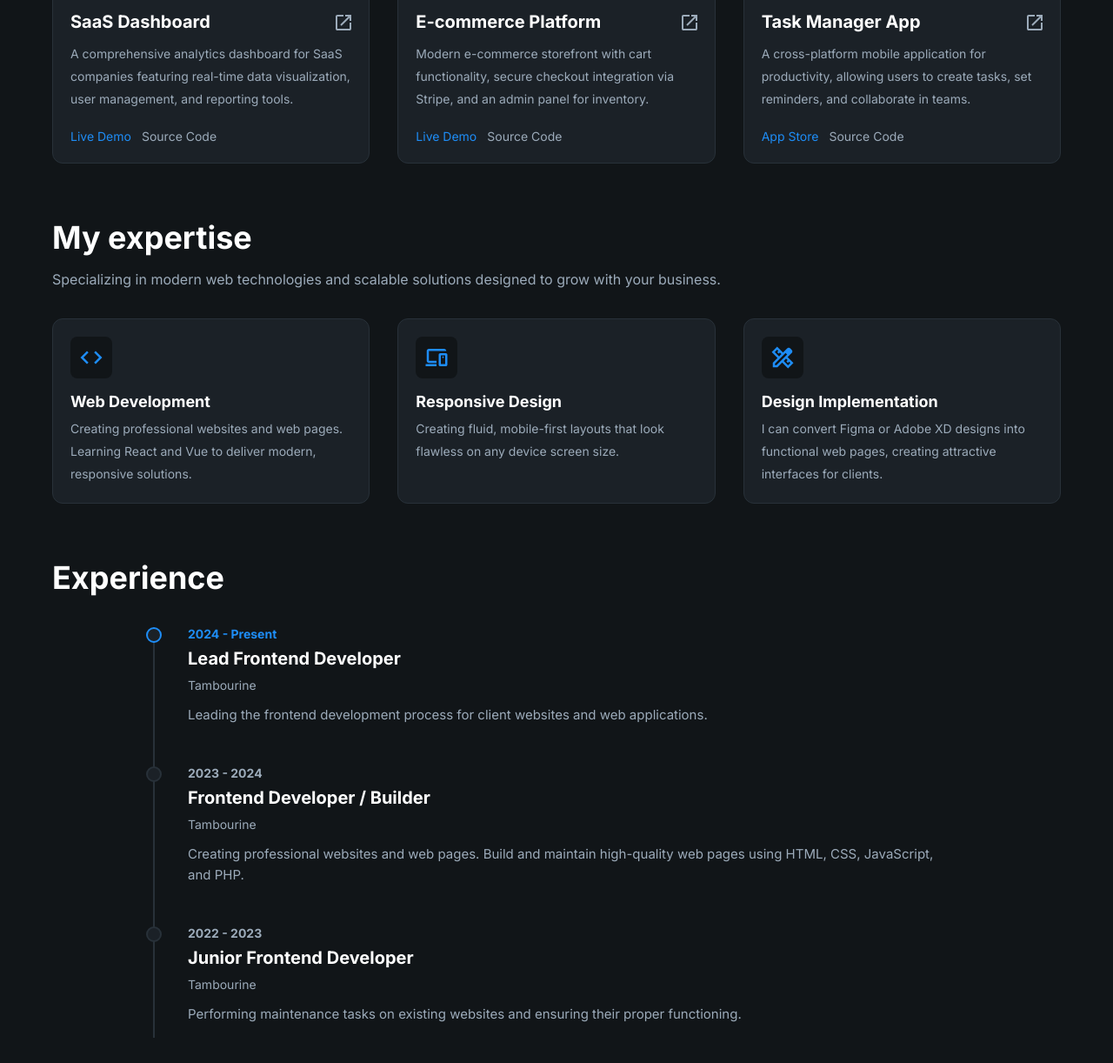
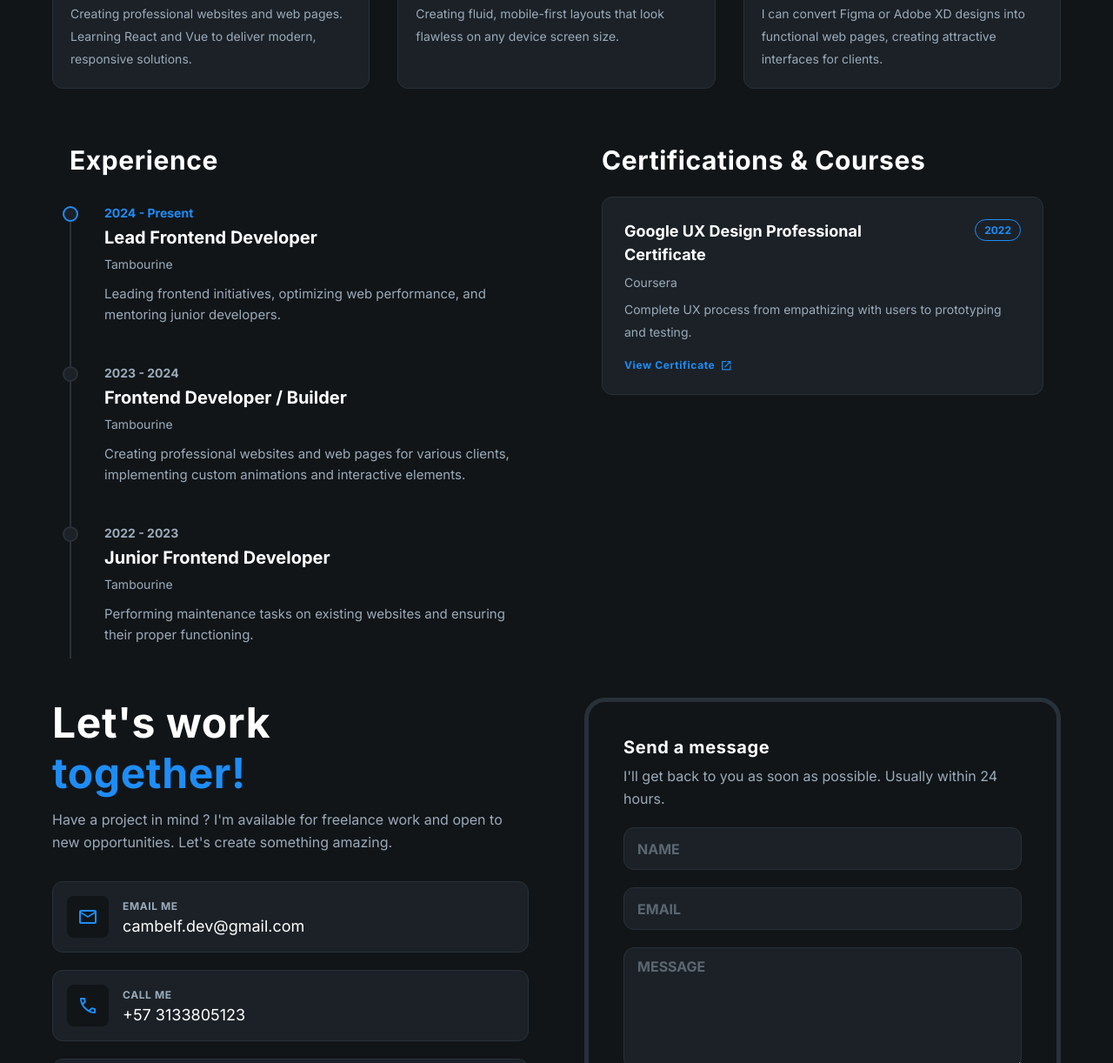
Before and after one commit to CamiloBeltran24/Portfolio, a website: page index.html in a window 1280 px wide. Shown: the part 1578-2800 px from the top of the page at 87% size. Drawn offline with Linux system fonts and the light colour scheme.

Commit message:
Finish mobile version and update desktop version

```diff
--- a/assets/sass/base/_reset.scss
+++ b/assets/sass/base/_reset.scss
@@ -44,7 +44,7 @@ a {
 
 .btn {
     border-radius: 8px;
-    padding: 12px 24px;
+    padding: 12px 22px;
     color: variables.$white;
     background-color: transparent;
     border: 1px solid variables.$quaternary-color;
@@ -61,8 +61,10 @@ a {
 button {
     background-color: variables.$primary-color;
     border: 1px solid variables.$primary-color;
-    padding: 12px 46px 12px 24px;
+    padding: 12px 40px 12px 24px;
     filter: drop-shadow(0px 0px 20px rgba(variables.$primary-color, 0.3));
+    position: relative;
+    transition: all 0.3s ease-in-out;
 
 
 
@@ -76,7 +78,7 @@ button {
         background-size: contain;
         background-position: center;
         position: absolute;
-        right: 24px;
+        right: 20px;
         top: 53%;
         transform: translateY(-50%);
     }
--- a/assets/sass/base/_typography.scss
+++ b/assets/sass/base/_typography.scss
@@ -8,9 +8,15 @@ h1,
     font-weight: 900;
     margin: 16px 0;
     line-height: 1.2;
+    padding-right: 10%;
+    letter-spacing: 0.6px;
 
     span {
         color: variables.$primary-color;
+    }
+
+    @media screen and (min-width: 768px) {
+        padding-right: 40%;
     }
 }
 
@@ -28,11 +34,15 @@ p {
 }
 
 .title {
-    font-size: 36px;
+    font-size: 32px;
     color: variables.$white;
     font-weight: 700;
     margin-bottom: 12px;
     padding-right: 25%;
+
+    @media screen and (min-width: 768px) {
+        font-size: 30px;
+    }
 }
 
 .subtitle {
--- a/assets/sass/layout/_footer.scss
+++ b/assets/sass/layout/_footer.scss
@@ -4,6 +4,7 @@ footer {
     text-align: center;
     padding: 32px 0;
     border-top: 1px solid variables.$quaternary-color;
+    margin-top: 48px;
 
     .social-links {
         display: flex;
--- a/assets/sass/layout/_header.scss
+++ b/assets/sass/layout/_header.scss
@@ -92,6 +92,7 @@
 
     &__menu {
         max-width: 22px;
+        cursor: pointer;
 
         figure {
             width: 100%;
--- a/assets/sass/layout/_intro.scss
+++ b/assets/sass/layout/_intro.scss
@@ -116,4 +116,22 @@
             }
         }
     }
+
+    h1 {
+        @media screen and (min-width: 1025px) {
+            font-size: 72px;
+            padding-right: 0;
+        }
+    }
+
+    @media screen and (min-width: 1025px) {
+        .container {
+
+            .intro__img,
+            .intro__info {
+                max-width: 50%;
+                flex: 1;
+            }
+        }
+    }
 }
--- a/assets/sass/layout/_section.scss
+++ b/assets/sass/layout/_section.scss
@@ -2,6 +2,17 @@
 
 .section {
     padding: 48px 0 0;
+
+    &.projects {
+        .title {
+            padding-right: 0;
+            text-align: center;
+
+            &+p {
+                text-align: center;
+            }
+        }
+    }
 
     .projects__cards {
         display: grid;
@@ -170,8 +181,7 @@
             }
 
             @media screen and (min-width: 768px) {
-                max-width: 80%;
-                margin-inline: auto;
+                margin-left: 0;
             }
 
 
@@ -244,6 +254,21 @@
             margin-bottom: 24px;
         }
 
+        .certificates__grid {
+            display: grid;
+            grid-template-columns: 1fr;
+            row-gap: 32px;
+            column-gap: 32px;
+
+            // @media screen and (min-width: 768px) {
+            //     grid-template-columns: repeat(2, 1fr);
+            // }
+
+            // @media screen and (min-width: 1024px) {
+            //     grid-template-columns: repeat(3, 1fr);
+            // }
+        }
+
         .certificate {
             padding: 25px;
             position: relative;
@@ -255,6 +280,8 @@
                 padding-right: 25%;
                 line-height: 1.5;
                 margin-bottom: 10px;
+                font-size: 18px;
+                font-weight: 700;
             }
 
             &__date {
@@ -272,6 +299,8 @@
             &__company {
                 display: block;
                 margin-bottom: 10px;
+                font-size: 14px;
+                font-weight: 400;
             }
 
             &__description {
@@ -306,10 +335,22 @@
 
         .title {
             padding-right: 25%;
+
+            @media screen and (min-width: 768px) {
+                font-size: 48px;
+                margin-top: 0;
+            }
         }
 
         .contact__buttons {
             margin: 32px 0;
+            display: grid;
+            grid-template-columns: 1fr;
+            column-gap: 32px;
+
+            // @media screen and (min-width: 768px) {
+            //     grid-template-columns: repeat(2, 1fr);
+            // }
         }
 
         .contact__btn {
@@ -357,7 +398,11 @@
         form {
             padding: 24px 24px 40px;
             border-radius: 24px;
-            border: 2px solid variables.$quaternary-color;
+            border: 5px solid variables.$quaternary-color;
+
+            @media screen and (min-width: 1025px) {
+                padding: 40px;
+            }
 
             .title {
                 font-size: 20px;
@@ -371,6 +416,10 @@
                 position: relative;
                 border: none;
                 margin: 16px 0;
+
+                @media screen and (min-width: 1025px) {
+                    margin: 20px 0;
+                }
 
                 label {
                     color: rgba(variables.$text-color, 0.5);
@@ -432,3 +481,16 @@
     }
 
 }
+
+
+.group {
+
+
+
+    @media screen and (min-width: 1025px) {
+        padding: 0 20px;
+        display: grid;
+        grid-template-columns: repeat(2, 1fr);
+        gap: 64px;
+    }
+}
--- a/index.html
+++ b/index.html
@@ -82,7 +82,7 @@
 
         <section id="projects" class="projects section">
             <div class="container">
-                <h2 class="title">Selected <span>Projects</span></h2>
+                <h2 class="title">Selected <span></span>Projects</span></h2>
                 <p>Check out some of my recent work including web development and mobile applications.</p>
 
                 <div class="projects__cards">
@@ -216,7 +216,7 @@
             </div>
         </section>
 
-
+        <div class="group container">
             <section id="experience" class="section experience">
                 <div class="container">
                     <h2 class="title">Experience</h2>
@@ -227,9 +227,8 @@
                                 <h3 class="timeline__title subtitle">Lead Frontend Developer</h3>
                                 <span class="timeline__company">Tambourine</span>
                                 <p class="timeline__description">
-                                Leading the frontend development
-                                process for client websites and web
-                                applications.
+                                    Leading frontend initiatives, optimizing web performance, and mentoring junior
+                                    developers.
                                 </p>
                             </div>
                         </article>
@@ -241,8 +240,8 @@
                                 <span class="timeline__company">Tambourine</span>
                                 <p class="timeline__description">
                                     Creating professional websites and web
-                                pages. Build and maintain high-quality web pages using HTML, CSS, JavaScript,
-                                and PHP.
+                                    pages for various clients, implementing custom
+                                    animations and interactive elements.
                                 </p>
                             </div>
                         </article>
@@ -253,7 +252,8 @@
                                 <h3 class="timeline__title subtitle">Junior Frontend Developer</h3>
                                 <span class="timeline__company">Tambourine</span>
                                 <p class="timeline__description">
-                                Performing maintenance tasks on existing websites and ensuring their proper functioning.
+                                    Performing maintenance tasks on existing websites and ensuring their proper
+                                    functioning.
                                 </p>
                             </div>
                         </article>
@@ -283,10 +283,12 @@
                     </div>
                 </div>
             </section>
-
+        </div>
 
         <section id="contact" class="section contact">
-            <div class="container">
+            <div class="container group">
+
+                <div>
                     <h2 class="title">Let's work <span>together!</span></h2>
                     <p>
                         Have a project in mind ? I'm available for
@@ -317,6 +319,7 @@
                                 <span class="contact__value">Bogotá, Colombia</span>
                             </div>
                         </a>
+                    </div>
                 </div>
 
 
```
Also changed, not shown: assets/css/styles.css, 1 other file. Lines whose indentation alone changed are shown as unchanged.
